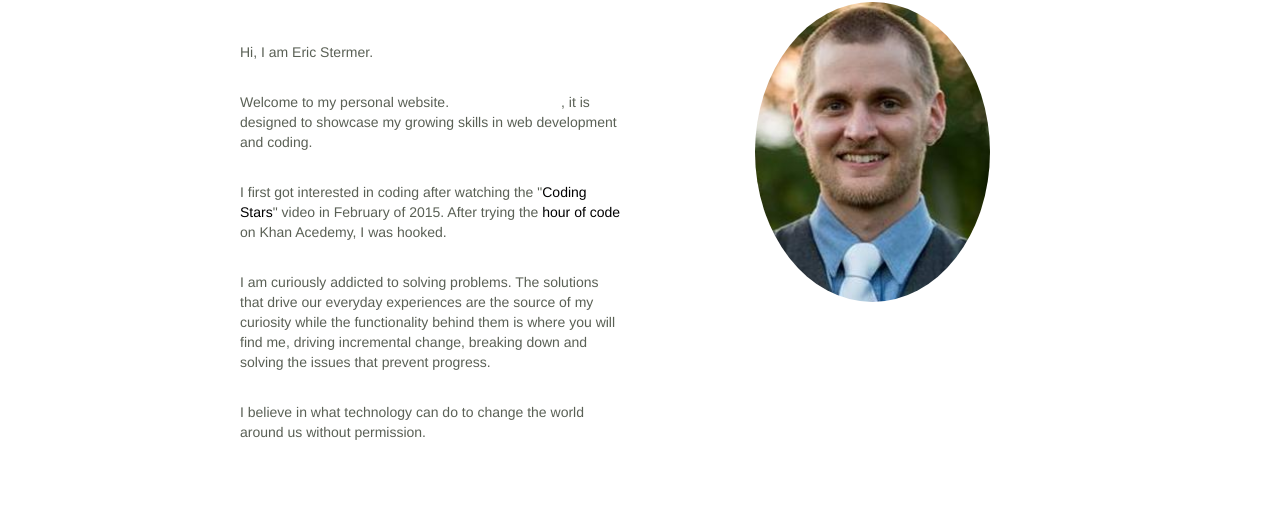
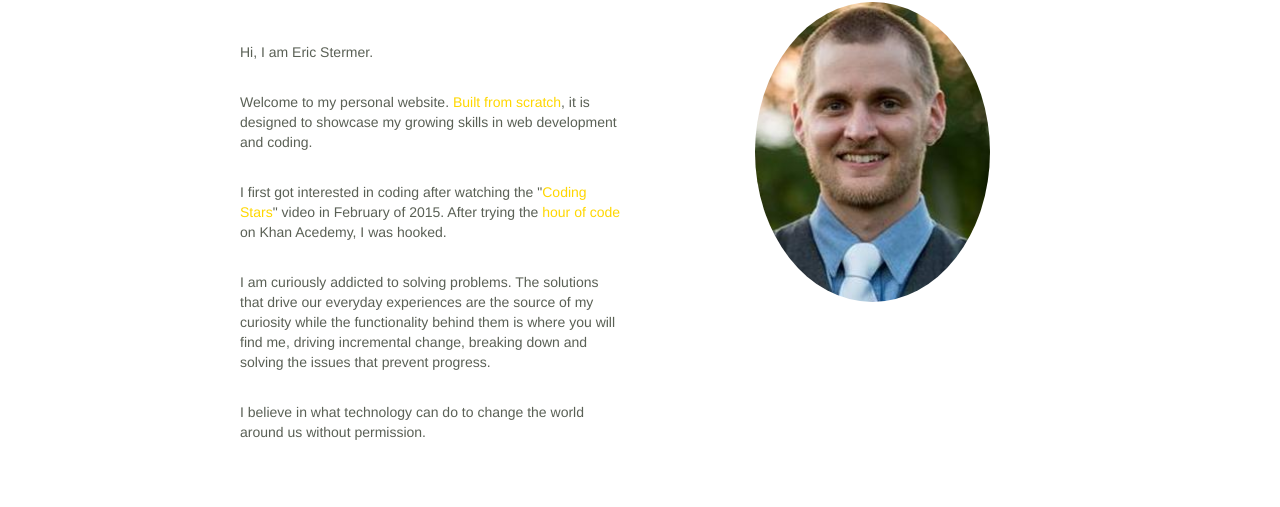
Before and after one commit to estermer/ericstermer.com, a website: page about-me.html in a window 1280 px wide. Shown: the part 293-800 px from the top of the page. Drawn offline with Linux system fonts and the light colour scheme.

Commit message:
added style o links in aboutme

```diff
--- a/about-me.html
+++ b/about-me.html
@@ -46,13 +46,13 @@
 					<p>Hi, I am Eric Stermer.</p>
 					<br>
 
-					<p>Welcome to my personal website. <a href="https://github.com/estermer/ericstermer.com">Built from scratch</a>,
+					<p>Welcome to my personal website. <a style="color: gold" href="https://github.com/estermer/ericstermer.com">Built from scratch</a>,
 						it is designed to showcase my growing skills in web
 						development and coding.</p>
 					<br>
 
-					<p>I first got interested in coding after watching the "<a style="color: black" href="https://www.youtube.com/watch?v=dU1xS07N-FA">Coding Stars</a>" video
-					in February of 2015. After trying the <a style="color: black" href="https://www.khanacademy.org/hourofcode">hour of code</a> on Khan Acedemy, I was hooked.</p>
+					<p>I first got interested in coding after watching the "<a style="color: gold" href="https://www.youtube.com/watch?v=dU1xS07N-FA">Coding Stars</a>" video
+					in February of 2015. After trying the <a style="color: gold" href="https://www.khanacademy.org/hourofcode">hour of code</a> on Khan Acedemy, I was hooked.</p>
 					<br>
 
 					<p>I am curiously addicted to solving problems.
```
